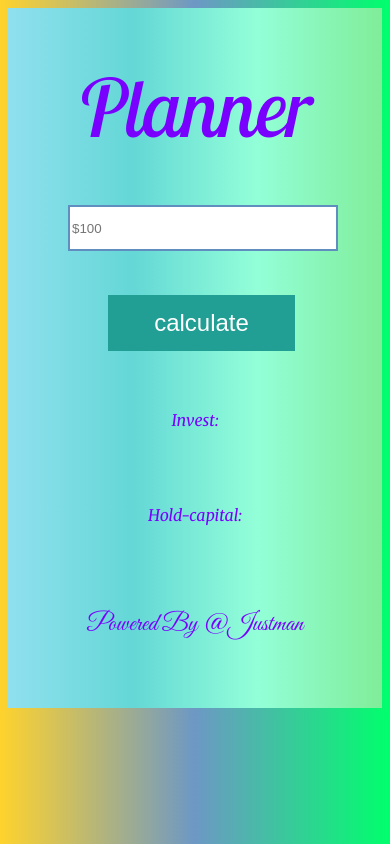
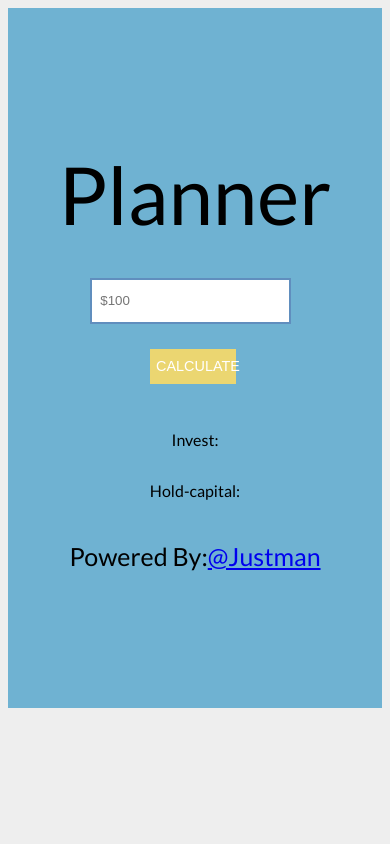
Before and after one commit to JusticeOpara/planner, a plain HTML site: page index.html in a window 390 px wide. Drawn offline with Linux system fonts and the light colour scheme.

Commit message:
made some changes in css

```diff
--- a/css/styles.css
+++ b/css/styles.css
@@ -1,83 +1,101 @@
 body {
-  font-family:"Merriweather",sans-serif;
-  background: linear-gradient(to right, #FFD32D,#6d98c5, #00ff6c);
-   color: #7900FF;
+  font-family: "Lato", sans-serif;
+  background-color: #eeeeee;
+  color: #000;
+  /* margin: auto; */
 }
 
 h1 {
+  /* font-family: "", cursive; */
+  font-size: 500%;
+  font-weight: 500;
+  line-height: 30%;
+  padding-bottom: 10px;
+}
 
-  font-family: 'Lobster Two', cursive;
-  font-size: 500%;
-  font-weight:800;
-  line-height: 5%;
-}
-/* button{
-    margin-left: 2%;
-} */
 input {
   min-height: 40px;
   width: 70%;
   border: 2px solid #608ebe;
-  margin-left: 120px;
+  margin-left: 20vh;
+  margin-bottom: 25px;
+  padding-left: 1rem;
 }
-.calc-container{
-   background :linear-gradient( to right, #90E0EF,#64D7D6,#93FFD8,#80ED99) ;
- /* background-color: #f1f5f9;  */
+
+.calc-container {
+  background: linear-gradient(to right, #6fb2d2, #85c88a);
   display: flex;
   flex-direction: column;
-  justify-content: space-evenly;
+  justify-content: center;
   height: 85vh;
   width: 140vh;
   border-radius: 30px;
-  padding: 0rem 5rem;
   margin-top: 50px;
-  margin-left: 130px;
-  /* align-content: center; */
+  margin-left: 200px;
   text-align: center;
+
 }
 
 .calculate {
-  background-color: #219F94;
+  text-transform: uppercase;
+  background-color: #ebd671;
   width: 50%;
   height: 8%;
   color: #fff;
   font-size: 150%;
-  margin-left: 220px;
+  margin-left: 36vh;
   cursor: pointer;
-  border:none;
+  border: none;
+  margin-bottom: 30px;
+  text-align: center;
 }
-.calculate:hover{
-background-color:#CFFFDC;
-color:#000;
+.calculate:hover {
+  background-color: #ffffa1;
+  color: #000;
 }
 .text-box {
   font-size: large;
 }
 
 .bottom {
-  font-family:"Great Vibes",cursive;
   font-size: 25px;
 }
 
-
-@media(max-width:854px){
-  body{
-    background-color:#000 ;
+@media (max-width: 854px) {
+  h1 {
+    font-weight: 200;
+    line-height: 40px;
   }
-  h1{
-    font-weight:500 ;
-  }
-  .calc-container{
-    width:auto ;
-    height:  700px;
+  .calc-container {
+    background: none;
+    background-color:#6fb2d2;
+    width: auto;
+    height: 700px;
     padding: 0px;
-    margin: 0px;
+    margin: auto;
     border-radius: 0px;
   }
-  .calculate{
-    margin-left: 100px;
+
+  .calculate {
+    height: 5%;
+    width: 23%;
+    margin-left: 38%;
+    /* display: flex; */
+    /* flex-direction: column; */
+    /* justify-content: center; */
+    /* align-content: center; */
+    text-align: center;
+    font-size: 90%;
+    text-transform: uppercase;
   }
- input{
-   margin-left: 60px;
- }
+  input {
+    display: flex;
+    flex-direction: column;
+    justify-content: center;
+    align-content: center;
+    width: 50%;
+    /* text-align: center; */
+    margin-left: 22%;
+    padding-left: 8px;
+  }
 }
--- a/index.html
+++ b/index.html
@@ -7,7 +7,7 @@
     <meta name="viewport" content="width=device-width, initial-scale=1.0">
     <title>planning calculator </title>
     <link rel="stylesheet" href="css/styles.css">
-    <link href="https://fonts.googleapis.com/css2?family=Great+Vibes&family=Lobster+Two:ital@1&family=Merriweather:ital@1&display=swap" rel="stylesheet">
+    <link href="https://fonts.googleapis.com/css2?family=Lato&display=swap" rel="stylesheet">
 </head>
 
 <body>
@@ -15,7 +15,7 @@
 
         <h1>Planner</h1>
 
-            <input type="input-text" name="input-text" id="input-text" placeholder="$100" value="">
+        <input type="input-text" name="input-text" id="input-text" placeholder="$100" value="">
 
         <button class="calculate" value="">calculate</button>
 
@@ -28,7 +28,7 @@
         </div>
 
         <footer>
-            <p class="bottom">Powered By @Justman</p>
+            <p class="bottom">Powered By:<a href="https://github.com/JusticeOpara/Planner">@Justman</a></p>
         </footer>
     </div>
     <!-- java script -->
```
